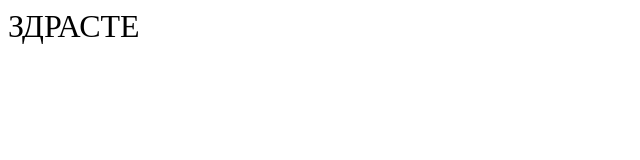
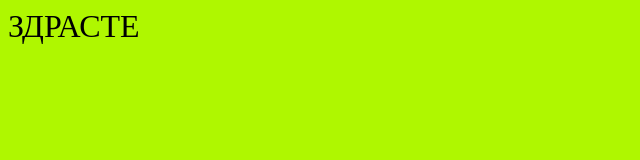
Before and after one commit to nd7web/nd7web.github.io, a plain HTML site: page index.html in a window 1280 px wide. Shown: the whole page, without its empty margins (0-640 px from the left). Drawn offline with Linux system fonts and the light colour scheme.

Commit message:
Update index.html

```diff
--- a/index.html
+++ b/index.html
@@ -6,7 +6,7 @@
 	<title>здрасте</title>
 	<style>
 		body{font-size: 200%;
-			background-color: ##AFF700;}
+			background-color: #AFF700;}
 		title{color: #FD9CEB;}
 	</style>
 </head>
```
